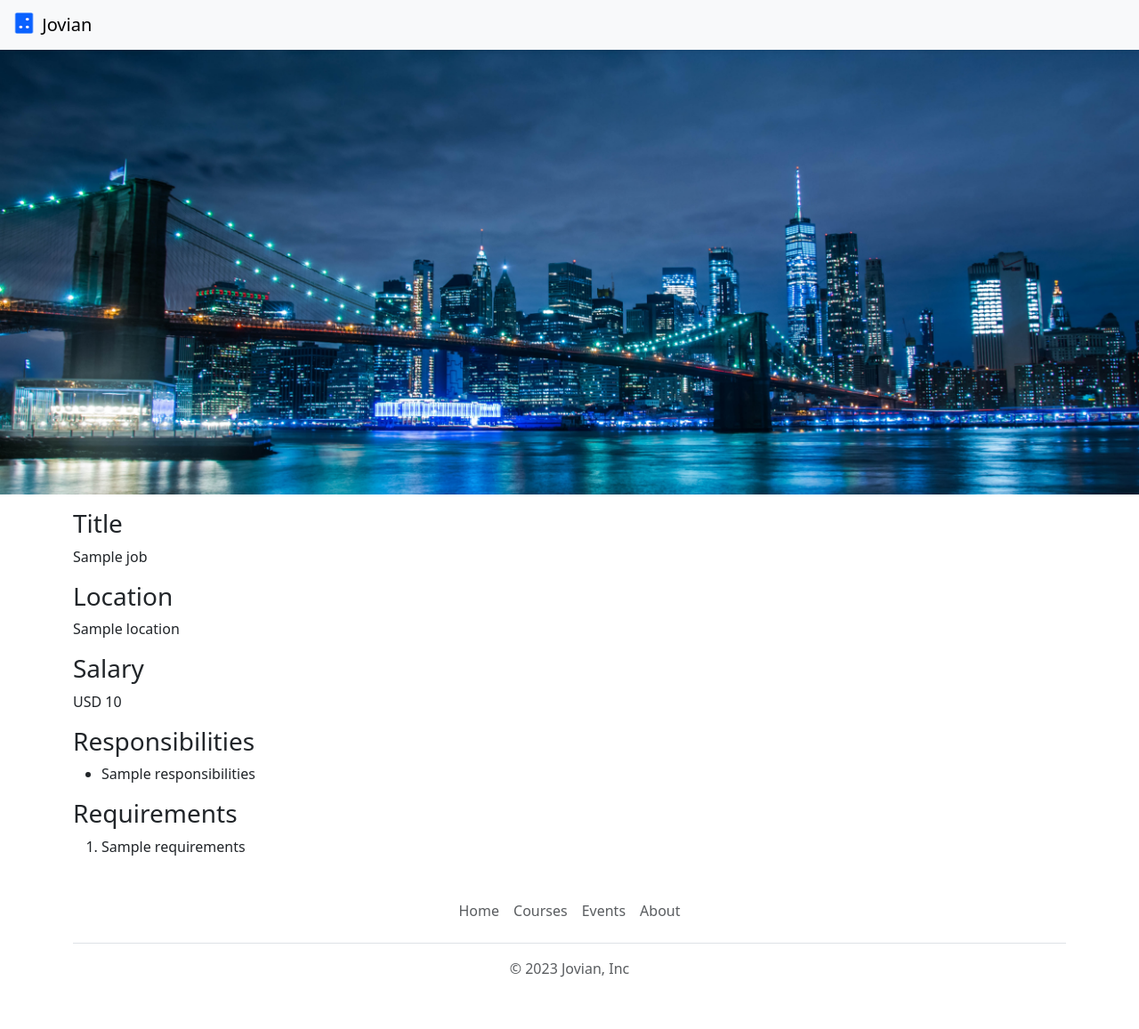
After one commit to tapoban123/flask-website-SQL, a Flask app: template templates/jobpage.html in a window 1280 px wide. The commit adds this page. Shown: the whole page at 89% size. Run offline with Flask 3, Linux system fonts and the light colour scheme; the template is opened without the code that fills it: most values are stand-ins (such as "Sample title", 1, 10 or a date in 2020).

Commit message:
Added jobpage.html and shared code wihtout copying them

```diff
--- a/app.py
+++ b/app.py
@@ -1,20 +1,31 @@
 # My First Flask web application
 
 from flask import Flask, render_template, jsonify
-from database import jobs_import_from_db
-
+from database import jobs_import_from_db, job_import_from_db
 
 
 app = Flask(__name__)
-
-
-
 
 @app.route('/')
 def hello_world():
     jobs_data = jobs_import_from_db()
     return render_template('home2.html', jobs=jobs_data, company_name='Jovian')
 
+@app.route('/api/jobs')
+def list_jobs():
+    jobs = jobs_import_from_db()
+    return jsonify(jobs)
+
+@app.route('/job/<id>')
+def show_job(id):
+    job = job_import_from_db(id)
+    if job == None:
+        # return render_template('job_not_found.html')
+        return "NOT FOUND, 404"
+    else:
+        return render_template('jobpage.html', job=job)
+    # return jsonify(job)
+
 
 
 if '__name__' == '__main__':
--- /dev/null
+++ b/templates/banner.html
@@ -0,0 +1,9 @@
+<img
+  id="banner"
+  class="img-fluid"
+  src="\static\City_2.jpg"
+  alt="Image of City"
+  height="320px"
+  title="Image of a City"
+  style="width: 100%; height: 500px; object-fit: cover; margin-bottom: 16px"
+/>
--- /dev/null
+++ b/templates/bootstrap.html
@@ -0,0 +1,8 @@
+<meta charset="UTF-8" />
+<meta name="viewport" content="width=device-width, initial-scale=1" />
+<link
+  href="https://cdn.jsdelivr.net/npm/bootstrap@5.3.0/dist/css/bootstrap.min.css"
+  rel="stylesheet"
+  integrity="sha384-9ndCyUaIbzAi2FUVXJi0CjmCapSmO7SnpJef0486qhLnuZ2cdeRhO02iuK6FUUVM"
+  crossorigin="anonymous"
+/>
--- /dev/null
+++ b/templates/jobpage.html
@@ -0,0 +1,32 @@
+<!DOCTYPE html>
+<html>
+  <head>
+    <title>{{job['Title']}} - Jovian Careers</title>
+    {% include 'bootstrap.html' %}
+  </head>
+
+  <body>
+    {% include 'simple_nav.html' %} {% include 'banner.html' %}
+    <div class="container">
+      <h3>Title</h3>
+      <p>{{job['Title']}}</p>
+      <h3>Location</h3>
+      <p>{{job['Location']}}</p>
+      <h3>Salary</h3>
+      <p>{{job['Currency']}} {{job['Salary']}}</p>
+      <h3>Responsibilities</h3>
+      <ul>
+        {% for line in job['Responsibilities'].split('\n') %}
+        <li>{{line}}</li>
+        {% endfor %}
+      </ul>
+      <h3>Requirements</h3>
+      <ol>
+        {% for line in job['Requirements'].split('\n') %}
+        <li>{{line}}</li>
+        {% endfor %}
+      </ol>
+    </div>
+    {% include 'footer.html' %}
+  </body>
+</html>
--- a/templates/simple_nav.html
+++ b/templates/simple_nav.html
@@ -1,6 +1,6 @@
 <nav class="navbar bg-body-tertiary shadow-sm fixed-top bg-white">
     <div class="container-fluid">
-      <a class="navbar-brand" href="#">
+      <a class="navbar-brand" href="/">
         <img src="/static/Jovian_logo.png" alt="Logo" width="30" height="24" class="d-inline-block align-text-top">
         Jovian
       </a>
```
Also changed, not shown: database.py (+17 -0 lines), templates/home2.html (+8 -17 lines).
